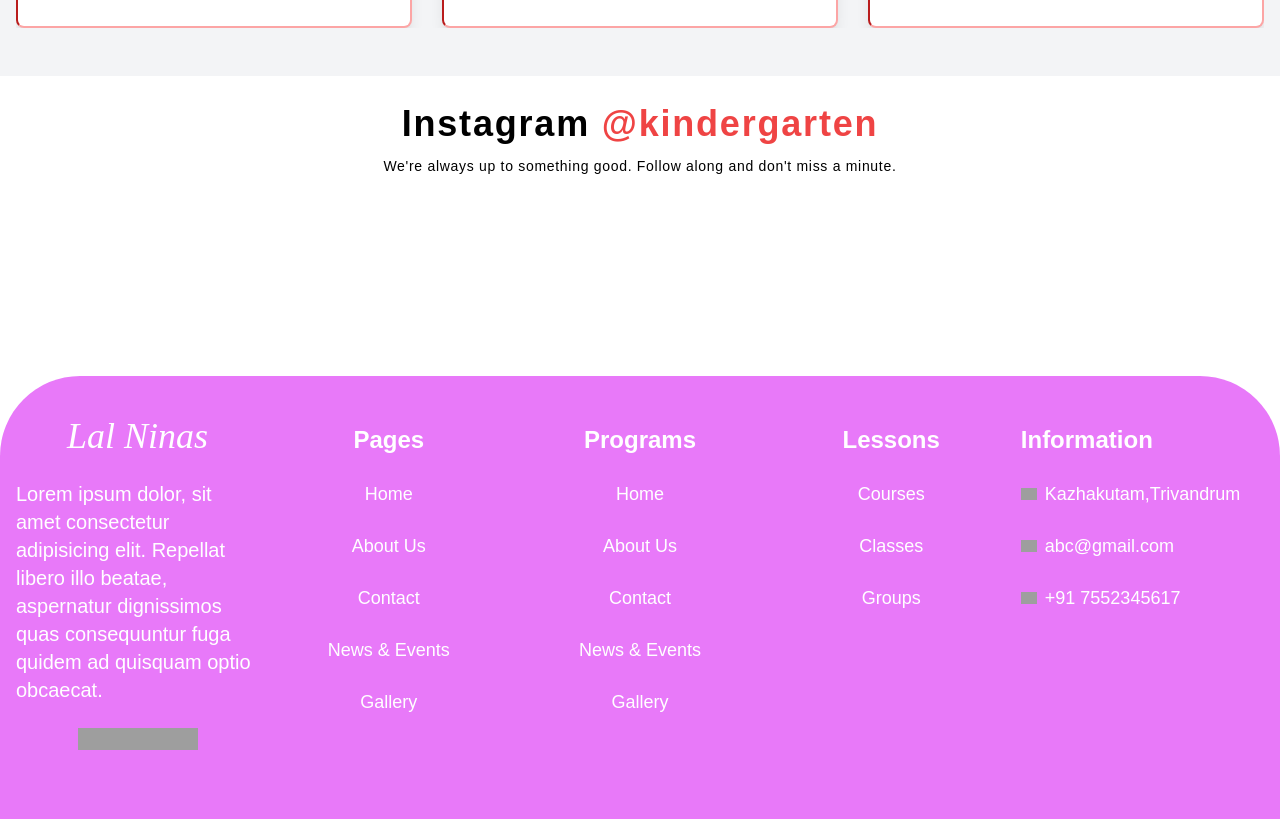
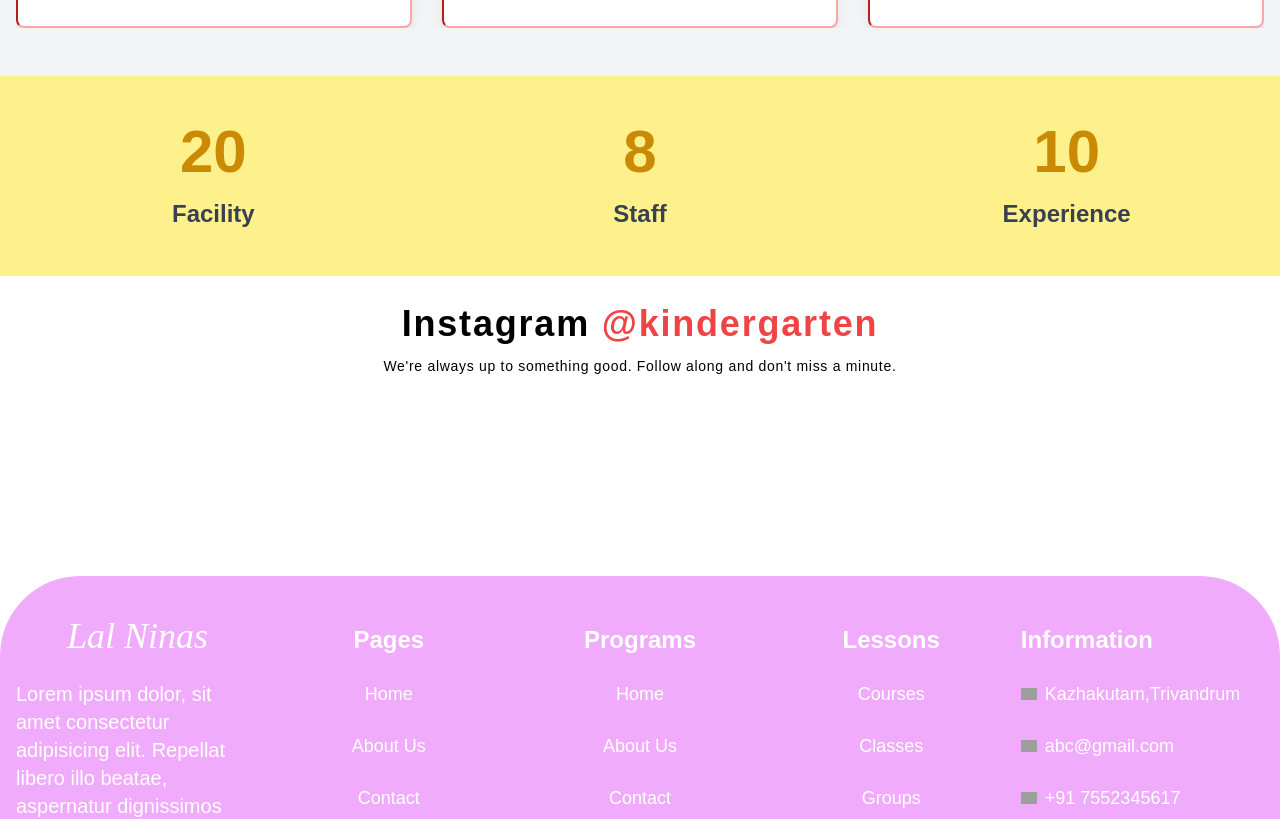
Before and after one commit to AjmalshaSalim/Apple-Kids, a React (Vite) app: page /about in a window 1280 px wide. Shown: the part 1600-2419 px from the top of the page. Built offline with nearby package versions, Linux system fonts and the light colour scheme; grey boxes are pictures that could not be loaded.

Commit message:
add style

```diff
--- a/src/components/Feedback.jsx
+++ b/src/components/Feedback.jsx
@@ -64,7 +64,7 @@ function Feedback() {
       >
         {testimonials.map((testimonial) => (
           <SwiperSlide key={testimonial.id}>
-            <div className="bg-white p-6 rounded-lg border-2 border-red-300 border-t-red-300 border-l-red-700 shadow-lg flex flex-col justify-between">
+            <div className="bg-white p-6 rounded-lg border-2 border-red-300 border-t-red-300 border-l-red-700 shadow-lg flex flex-col justify-between hover:shadow-lg transform hover:-translate-y-1 transition duration-300">
               <div className="flex items-center mb-4">
                 <img
                   src={testimonial.image}
--- a/src/components/Footer.jsx
+++ b/src/components/Footer.jsx
@@ -21,7 +21,7 @@ function Footer() {
 
 {/* second portion */}
 
-        <div className='min-h-[500px] bg-fuchsia-400 rounded-tl-[80px] rounded-tr-[80px] flex flex-col p-4'>
+        <div className='min-h-[500px] bg-fuchsia-300 rounded-tl-[80px] rounded-tr-[80px] flex flex-col p-4'>
             <div className='min-h-[400px] grid sm:grid-cols-5 mx-auto container gap-2 mt-6 space-y-2'>
 
 
--- a/src/pages/About.jsx
+++ b/src/pages/About.jsx
@@ -1,14 +1,29 @@
 import React from 'react'
 import Navbar from '../components/Navbar'
 import Feedback from '../components/Feedback'
+import CountUp from 'react-countup';
+import { useInView } from 'react-intersection-observer';
+
 
 function About() {
+  const { ref: facilityRef, inView: facilityInView } = useInView({
+    triggerOnce: true,
+    threshold: 0.5, // Adjust this value based on when you want to trigger the animation
+  });
+  const { ref: staffRef, inView: staffInView } = useInView({
+    triggerOnce: true,
+    threshold: 0.5,
+  });
+  const { ref: experienceRef, inView: experienceInView } = useInView({
+    triggerOnce: true,
+    threshold: 0.5,
+  });
   return (
       <>
        <Navbar/>
 
       {/* Banner section */}
-       <div className='min-h-[300px] bg-yellow-200 flex justify-center items-center flex-col gap-6'>
+       <div className='min-h-[300px] bg-gray-200 flex justify-center items-center flex-col gap-6'>
        <h1 className="font-bold text-2xl text-white font-mono sm:text-3xl md:text-4xl lg:text-5xl">About Us</h1>
       <p className="font-bold text-white font-sans sm:text-lg md:text-xl lg:text-2xl">Lorem ipsum dolor sit amet</p>
        </div>
@@ -46,6 +61,21 @@ function About() {
 
      <Feedback/>
 
+     <div className='min-h-[200px] bg-yellow-200 grid sm:grid-cols-3'>
+      <div ref={facilityRef} className='flex flex-col space-y-4 justify-center items-center m-4'>
+        {facilityInView && <CountUp end={20} duration={2} className='text-6xl font-extrabold text-yellow-600' />}
+        <h2 className='text-2xl font-semibold text-gray-700'>Facility</h2>
+      </div>
+      <div ref={staffRef} className='flex flex-col space-y-4 justify-center items-center m-4'>
+        {staffInView && <CountUp end={8} duration={2} className='text-6xl font-extrabold text-yellow-600' />}
+        <h2 className='text-2xl font-semibold text-gray-700'>Staff</h2>
+      </div>
+      <div ref={experienceRef} className='flex flex-col space-y-4 justify-center items-center m-4'>
+        {experienceInView && <CountUp end={10} duration={2} className='text-6xl font-extrabold text-yellow-600' />}
+        <h2 className='text-2xl font-semibold text-gray-700'>Experience</h2>
+      </div>
+    </div>
+
 
 
       </>
```
